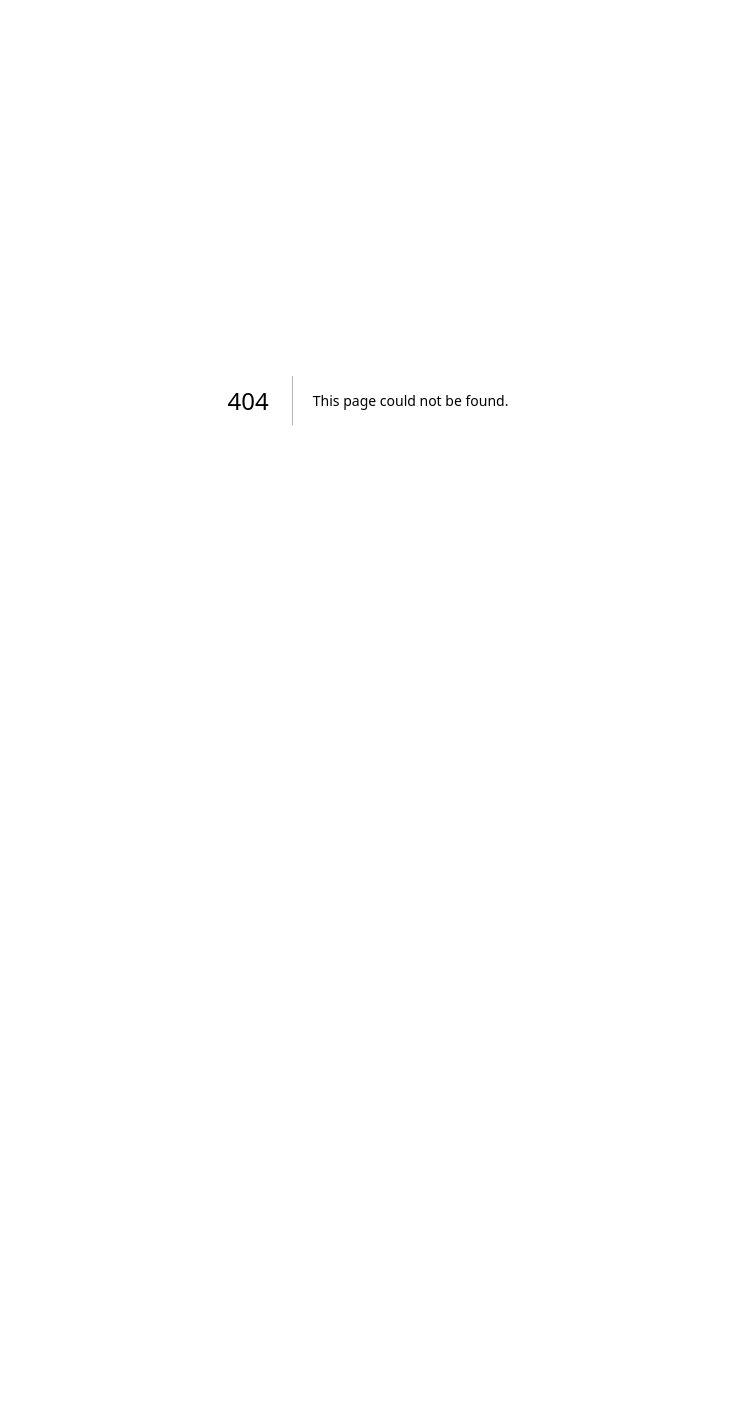
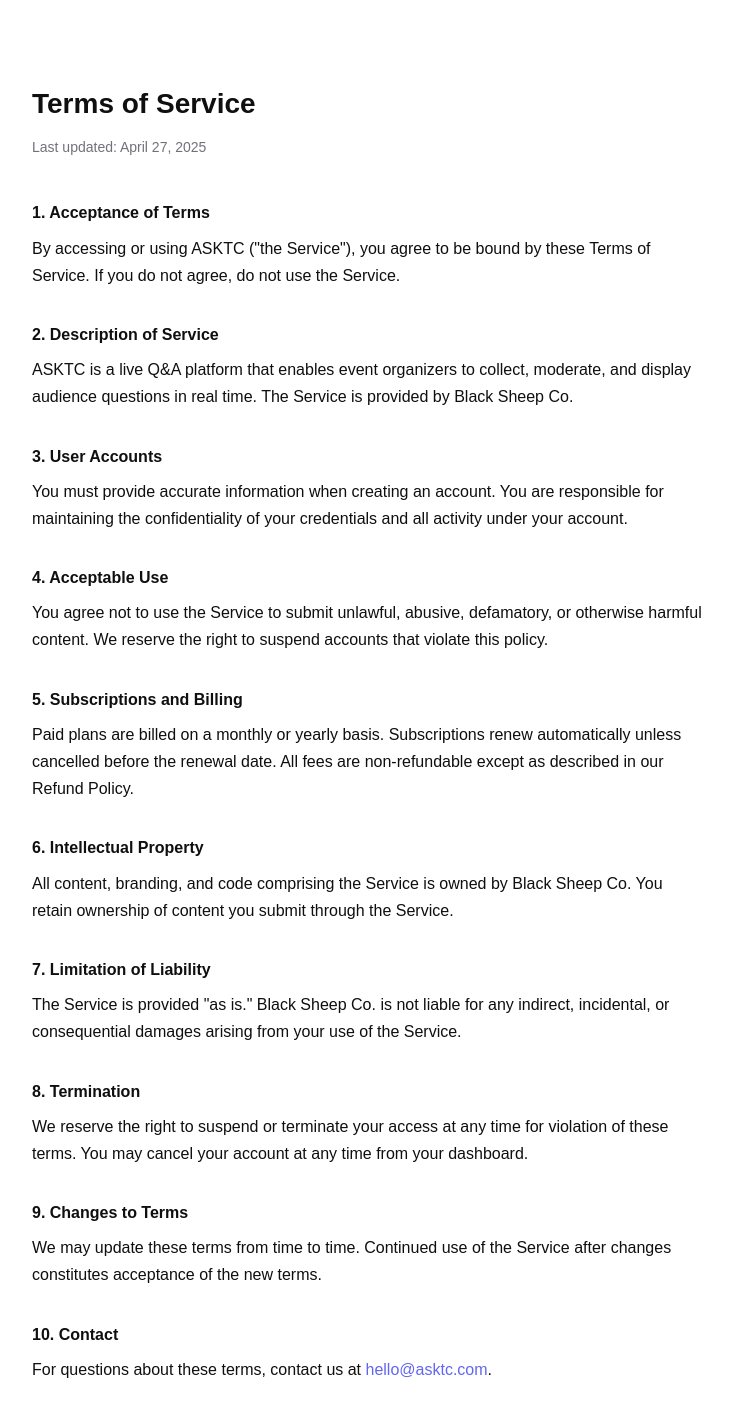
Before and after one commit to victorachede/asktc-acc, a Next.js app: page /terms in a window 1280 px wide. Before the commit this address had no page. Shown: the top 1416 px of the page, without its empty margins (272-1004 px from the left). Before the commit the page ends 800 px from the top, so only its background shows below. Built offline with nearby package versions, Linux system fonts and the light colour scheme.

Commit message:
add legal pages: terms, privacy, refund

```diff
--- /dev/null
+++ b/src/app/privacy/page.tsx
@@ -0,0 +1,35 @@
+export default function PrivacyPage() {
+  return (
+    <main style={{ maxWidth: 720, margin: '0 auto', padding: '80px 24px', fontFamily: 'sans-serif', color: '#0f0f0f', lineHeight: 1.7 }}>
+      <h1 style={{ fontSize: 28, fontWeight: 700, marginBottom: 8 }}>Privacy Policy</h1>
+      <p style={{ color: '#71717a', fontSize: 14, marginBottom: 40 }}>Last updated: April 27, 2025</p>
+
+      <h2 style={{ fontSize: 16, fontWeight: 600, marginTop: 32, marginBottom: 8 }}>1. Information We Collect</h2>
+      <p>We collect information you provide when creating an account (name, email), content you submit through the Service (questions, event data), and usage data (pages visited, features used).</p>
+
+      <h2 style={{ fontSize: 16, fontWeight: 600, marginTop: 32, marginBottom: 8 }}>2. How We Use Your Information</h2>
+      <p>We use your information to provide and improve the Service, process payments, send transactional emails, and respond to support requests. We do not sell your personal data to third parties.</p>
+
+      <h2 style={{ fontSize: 16, fontWeight: 600, marginTop: 32, marginBottom: 8 }}>3. Data Storage</h2>
+      <p>Your data is stored securely using Supabase infrastructure. We retain your data for as long as your account is active. You may request deletion at any time.</p>
+
+      <h2 style={{ fontSize: 16, fontWeight: 600, marginTop: 32, marginBottom: 8 }}>4. Cookies</h2>
+      <p>We use cookies for authentication and session management. No third-party advertising cookies are used.</p>
+
+      <h2 style={{ fontSize: 16, fontWeight: 600, marginTop: 32, marginBottom: 8 }}>5. Third-Party Services</h2>
+      <p>We use Paddle for payment processing and Supabase for data storage. These services have their own privacy policies governing data they collect.</p>
+
+      <h2 style={{ fontSize: 16, fontWeight: 600, marginTop: 32, marginBottom: 8 }}>6. Your Rights</h2>
+      <p>You have the right to access, correct, or delete your personal data. To exercise these rights, contact us at <a href="mailto:hello@asktc.com" style={{ color: '#6366f1' }}>hello@asktc.com</a>.</p>
+
+      <h2 style={{ fontSize: 16, fontWeight: 600, marginTop: 32, marginBottom: 8 }}>7. Children's Privacy</h2>
+      <p>The Service is not directed at children under 13. We do not knowingly collect data from children.</p>
+
+      <h2 style={{ fontSize: 16, fontWeight: 600, marginTop: 32, marginBottom: 8 }}>8. Changes to This Policy</h2>
+      <p>We may update this policy periodically. We will notify you of significant changes via email or a notice on the Service.</p>
+
+      <h2 style={{ fontSize: 16, fontWeight: 600, marginTop: 32, marginBottom: 8 }}>9. Contact</h2>
+      <p>Questions about privacy? Email us at <a href="mailto:hello@asktc.com" style={{ color: '#6366f1' }}>hello@asktc.com</a>.</p>
+    </main>
+  )
+}
--- /dev/null
+++ b/src/app/refund/page.tsx
@@ -0,0 +1,26 @@
+export default function RefundPage() {
+  return (
+    <main style={{ maxWidth: 720, margin: '0 auto', padding: '80px 24px', fontFamily: 'sans-serif', color: '#0f0f0f', lineHeight: 1.7 }}>
+      <h1 style={{ fontSize: 28, fontWeight: 700, marginBottom: 8 }}>Refund Policy</h1>
+      <p style={{ color: '#71717a', fontSize: 14, marginBottom: 40 }}>Last updated: April 27, 2025</p>
+
+      <h2 style={{ fontSize: 16, fontWeight: 600, marginTop: 32, marginBottom: 8 }}>1. General Policy</h2>
+      <p>All subscription payments to ASKTC are non-refundable except where required by law or as explicitly stated in this policy.</p>
+
+      <h2 style={{ fontSize: 16, fontWeight: 600, marginTop: 32, marginBottom: 8 }}>2. 7-Day Refund Window</h2>
+      <p>If you are unsatisfied with your subscription, you may request a full refund within 7 days of your initial payment. Refund requests after this period will not be honored.</p>
+
+      <h2 style={{ fontSize: 16, fontWeight: 600, marginTop: 32, marginBottom: 8 }}>3. How to Request a Refund</h2>
+      <p>Email <a href="mailto:hello@asktc.com" style={{ color: '#6366f1' }}>hello@asktc.com</a> with your account email and the reason for your request. We will process eligible refunds within 5–10 business days.</p>
+
+      <h2 style={{ fontSize: 16, fontWeight: 600, marginTop: 32, marginBottom: 8 }}>4. Cancellations</h2>
+      <p>You may cancel your subscription at any time from your dashboard. Cancellation stops future charges but does not trigger a refund for the current billing period.</p>
+
+      <h2 style={{ fontSize: 16, fontWeight: 600, marginTop: 32, marginBottom: 8 }}>5. Exceptions</h2>
+      <p>We reserve the right to issue refunds at our discretion in cases of accidental duplicate charges or service outages exceeding 48 hours.</p>
+
+      <h2 style={{ fontSize: 16, fontWeight: 600, marginTop: 32, marginBottom: 8 }}>6. Contact</h2>
+      <p>For refund inquiries, contact <a href="mailto:hello@asktc.com" style={{ color: '#6366f1' }}>hello@asktc.com</a>.</p>
+    </main>
+  )
+}
--- /dev/null
+++ b/src/app/terms/page.tsx
@@ -0,0 +1,38 @@
+export default function TermsPage() {
+  return (
+    <main style={{ maxWidth: 720, margin: '0 auto', padding: '80px 24px', fontFamily: 'sans-serif', color: '#0f0f0f', lineHeight: 1.7 }}>
+      <h1 style={{ fontSize: 28, fontWeight: 700, marginBottom: 8 }}>Terms of Service</h1>
+      <p style={{ color: '#71717a', fontSize: 14, marginBottom: 40 }}>Last updated: April 27, 2025</p>
+
+      <h2 style={{ fontSize: 16, fontWeight: 600, marginTop: 32, marginBottom: 8 }}>1. Acceptance of Terms</h2>
+      <p>By accessing or using ASKTC ("the Service"), you agree to be bound by these Terms of Service. If you do not agree, do not use the Service.</p>
+
+      <h2 style={{ fontSize: 16, fontWeight: 600, marginTop: 32, marginBottom: 8 }}>2. Description of Service</h2>
+      <p>ASKTC is a live Q&A platform that enables event organizers to collect, moderate, and display audience questions in real time. The Service is provided by Black Sheep Co.</p>
+
+      <h2 style={{ fontSize: 16, fontWeight: 600, marginTop: 32, marginBottom: 8 }}>3. User Accounts</h2>
+      <p>You must provide accurate information when creating an account. You are responsible for maintaining the confidentiality of your credentials and all activity under your account.</p>
+
+      <h2 style={{ fontSize: 16, fontWeight: 600, marginTop: 32, marginBottom: 8 }}>4. Acceptable Use</h2>
+      <p>You agree not to use the Service to submit unlawful, abusive, defamatory, or otherwise harmful content. We reserve the right to suspend accounts that violate this policy.</p>
+
+      <h2 style={{ fontSize: 16, fontWeight: 600, marginTop: 32, marginBottom: 8 }}>5. Subscriptions and Billing</h2>
+      <p>Paid plans are billed on a monthly or yearly basis. Subscriptions renew automatically unless cancelled before the renewal date. All fees are non-refundable except as described in our Refund Policy.</p>
+
+      <h2 style={{ fontSize: 16, fontWeight: 600, marginTop: 32, marginBottom: 8 }}>6. Intellectual Property</h2>
+      <p>All content, branding, and code comprising the Service is owned by Black Sheep Co. You retain ownership of content you submit through the Service.</p>
+
+      <h2 style={{ fontSize: 16, fontWeight: 600, marginTop: 32, marginBottom: 8 }}>7. Limitation of Liability</h2>
+      <p>The Service is provided "as is." Black Sheep Co. is not liable for any indirect, incidental, or consequential damages arising from your use of the Service.</p>
+
+      <h2 style={{ fontSize: 16, fontWeight: 600, marginTop: 32, marginBottom: 8 }}>8. Termination</h2>
+      <p>We reserve the right to suspend or terminate your access at any time for violation of these terms. You may cancel your account at any time from your dashboard.</p>
+
+      <h2 style={{ fontSize: 16, fontWeight: 600, marginTop: 32, marginBottom: 8 }}>9. Changes to Terms</h2>
+      <p>We may update these terms from time to time. Continued use of the Service after changes constitutes acceptance of the new terms.</p>
+
+      <h2 style={{ fontSize: 16, fontWeight: 600, marginTop: 32, marginBottom: 8 }}>10. Contact</h2>
+      <p>For questions about these terms, contact us at <a href="mailto:hello@asktc.com" style={{ color: '#6366f1' }}>hello@asktc.com</a>.</p>
+    </main>
+  )
+}
```
